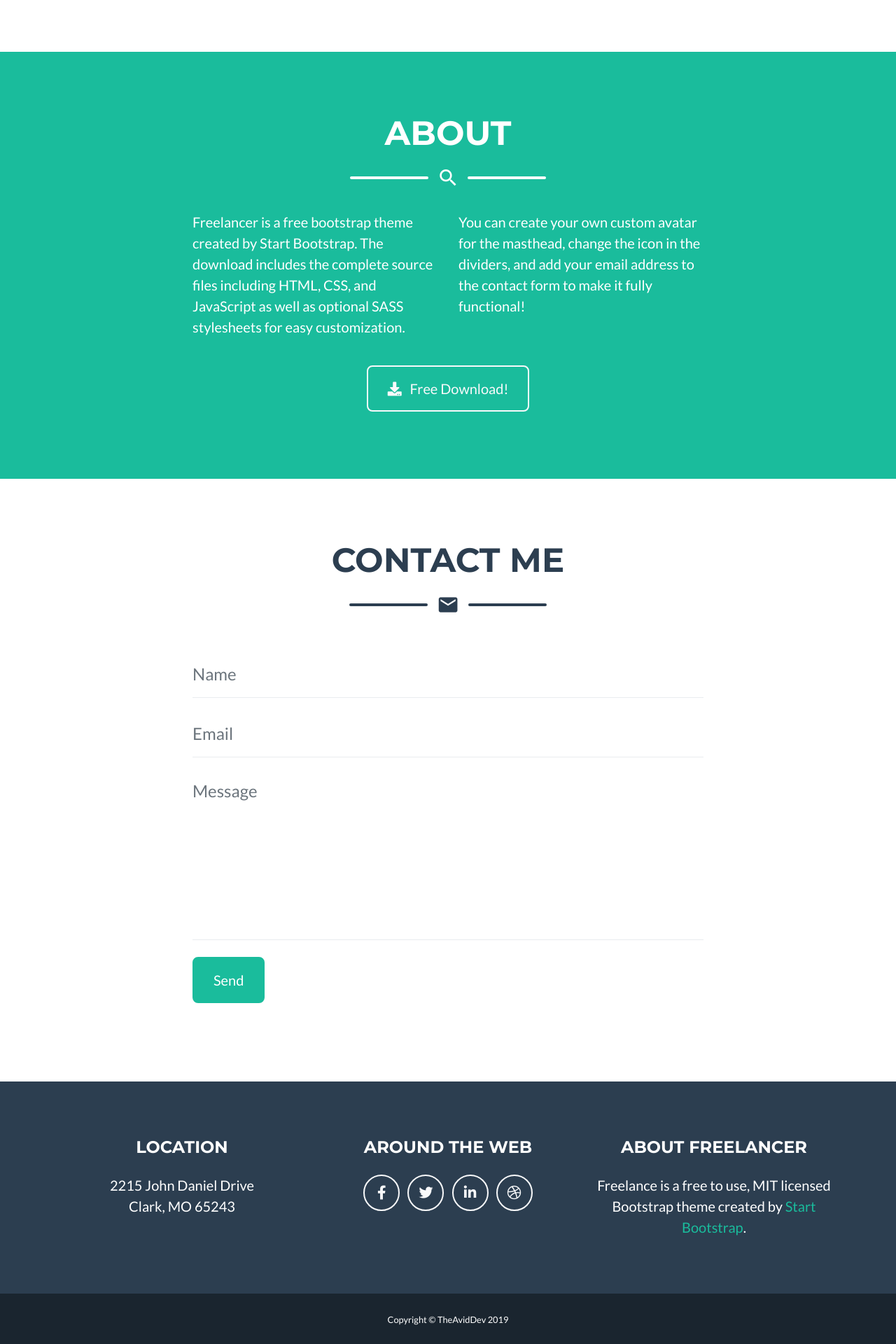
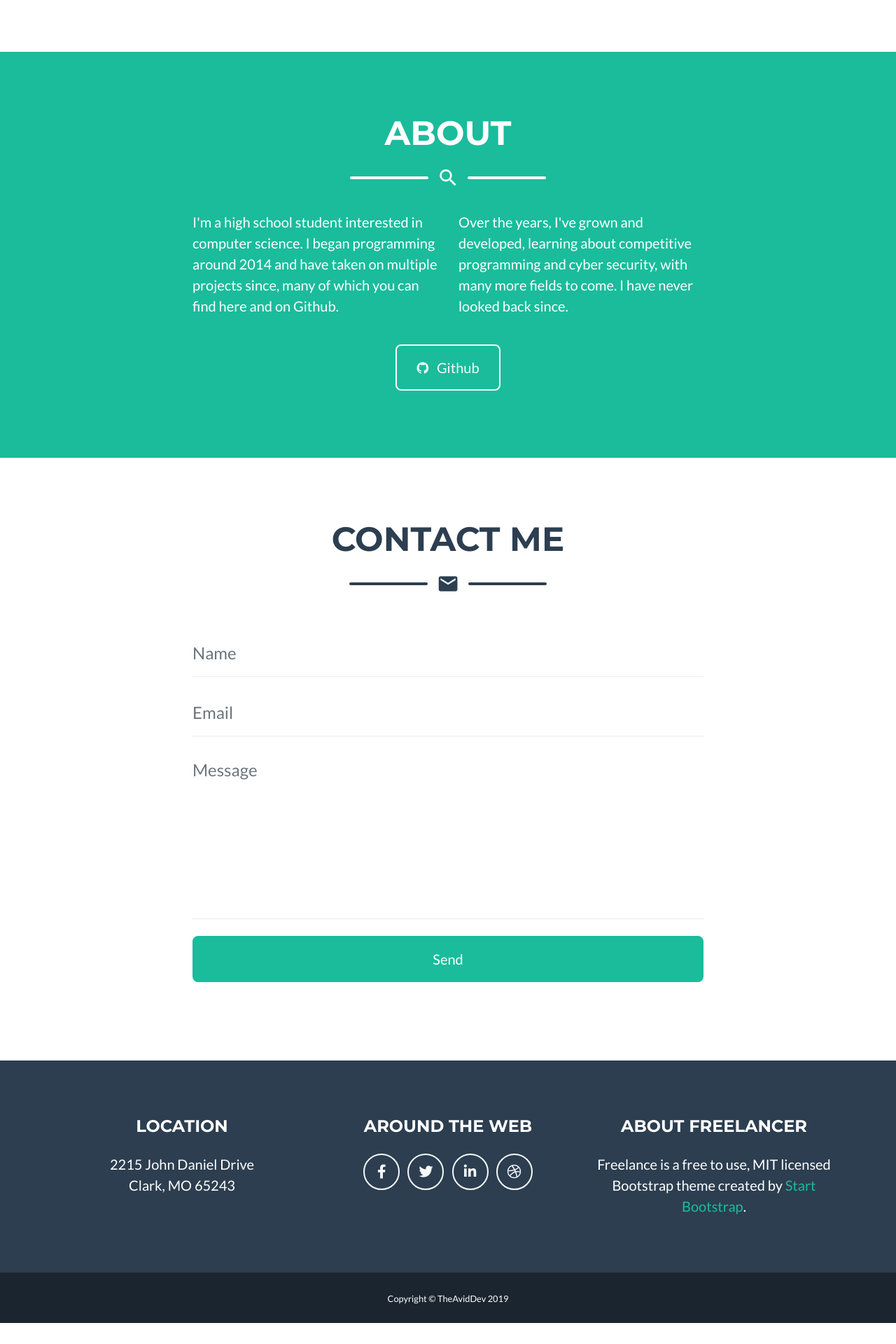
Before and after one commit to fluix-dev/site, a Django app: page / in a window 1280 px wide. Shown: the part 1568-3488 px from the top of the page at 70% size. After the commit the page ends 3458 px from the top, so only its background shows below. Run offline with Django 3.2, Linux system fonts and the light colour scheme; some libraries are stand-ins or nearby versions.

Commit message:
Modified About section

```diff
--- a/myapp/templates/index.html
+++ b/myapp/templates/index.html
@@ -142,18 +142,18 @@
       <!-- About Section Content -->
       <div class="row">
         <div class="col-lg-4 ml-auto">
-          <p class="lead">Freelancer is a free bootstrap theme created by Start Bootstrap. The download includes the complete source files including HTML, CSS, and JavaScript as well as optional SASS stylesheets for easy customization.</p>
+          <p class="lead">I'm a high school student interested in computer science. I began programming around 2014 and have taken on multiple projects since, many of which you can find here and on Github.</p>
         </div>
         <div class="col-lg-4 mr-auto">
-          <p class="lead">You can create your own custom avatar for the masthead, change the icon in the dividers, and add your email address to the contact form to make it fully functional!</p>
+          <p class="lead">Over the years, I've grown and developed, learning about competitive programming and cyber security, with many more fields to come. I have never looked back since. </p>
         </div>
       </div>
 
       <!-- About Section Button -->
       <div class="text-center mt-4">
-        <a class="btn btn-xl btn-outline-light" href="https://startbootstrap.com/themes/freelancer/">
-          <i class="fas fa-download mr-2"></i>
-          Free Download!
+        <a class="btn btn-xl btn-outline-light" href="https://github.com/TheAvidDev" target="_blank">
+          <i class="zmdi zmdi-github mr-2"></i>
+          Github
         </a>
       </div>
 
@@ -202,7 +202,7 @@
             <br>
             <div id="contact-output"></div>
             <div class="form-group">
-              <input type="submit" value="Send" class="btn btn-primary btn-xl" id="contact-submit">
+              <input type="submit" value="Send" class="btn btn-primary btn-xl col-12" id="contact-submit">
             </div>
           </form>
         </div>
```
